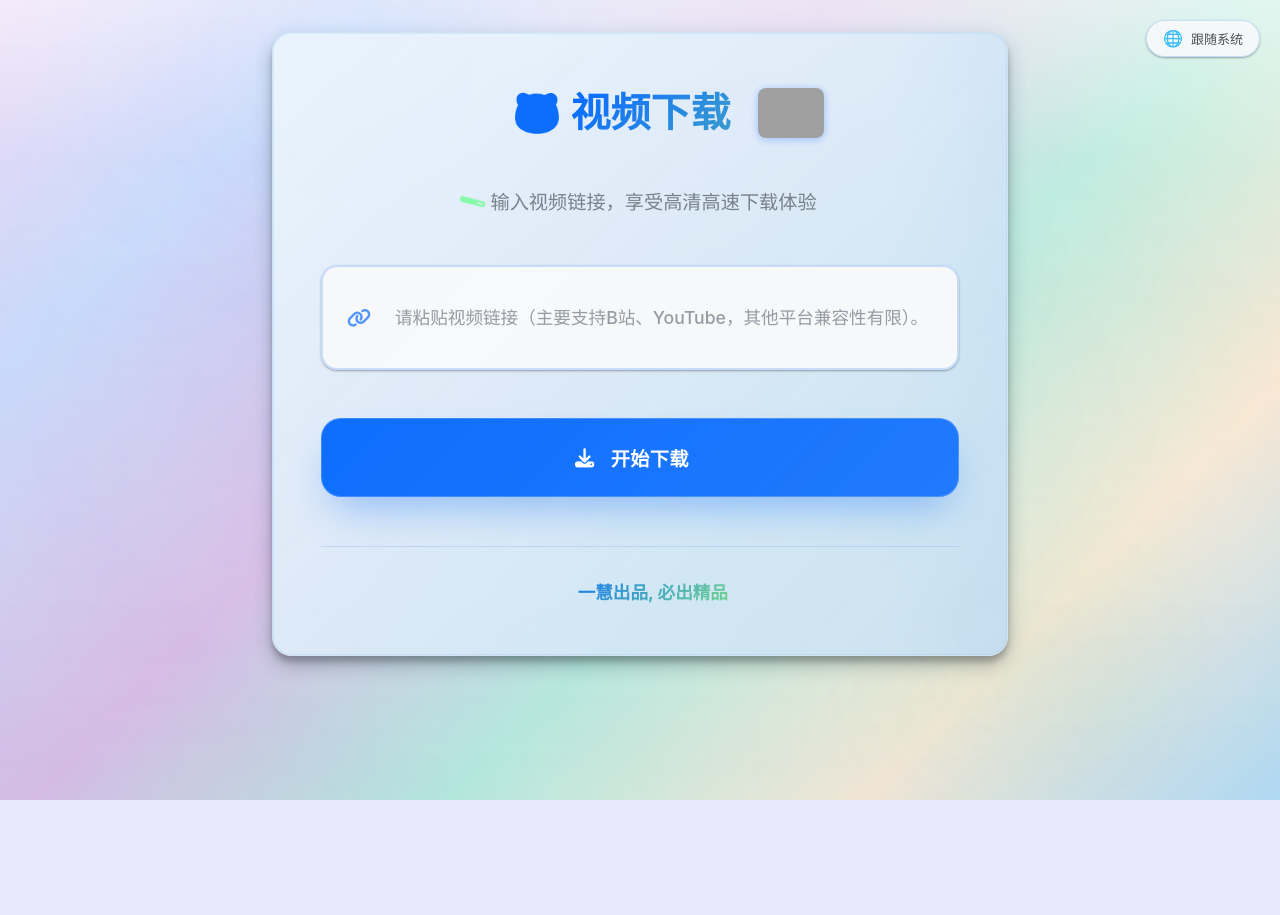
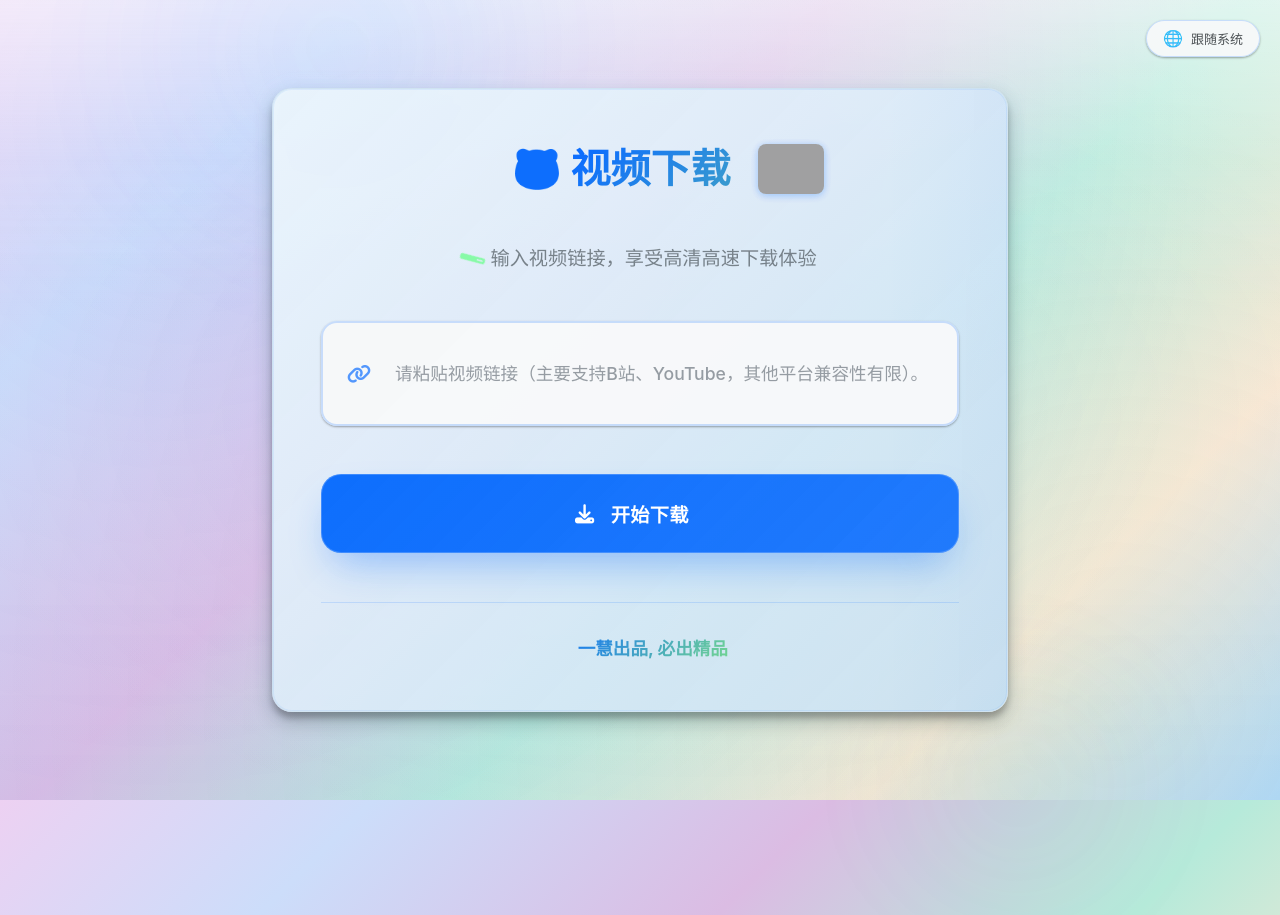
Before and after one commit to yiu867118/video.github.io, a Flask app: page / in a window 1280 px wide. Before the commit the page ends 800 px from the top, so only its background shows below. Run offline with Flask 2, Linux system fonts and the light colour scheme; grey boxes are pictures that could not be loaded.

Commit message:
描述这次修改

```diff
--- a/static/css/main.css
+++ b/static/css/main.css
@@ -248,9 +248,6 @@
 html {
   font-size: 16px;
   scroll-behavior: smooth;
-  height: 100%;
-  overflow-y: hidden;
-  overflow-x: hidden;
 }
 
 body {
@@ -258,9 +255,8 @@ body {
   line-height: 1.6;
   color: rgba(var(--text-rgb), 1);
   background-color: rgba(var(--background-rgb), 1);
-  min-height: 100vh;
-  overflow-x: hidden;
-  overflow-y: scroll;
+  margin: 0;
+  padding: 0;
   -webkit-font-smoothing: antialiased;
   -moz-osx-font-smoothing: grayscale;
   position: relative;
@@ -348,7 +344,6 @@ body {
       );
     pointer-events: none;
     z-index: -1;
-    animation: background-float 30s ease-in-out infinite;
   }
 
   @keyframes background-float {
@@ -412,6 +407,7 @@ body {
   padding: var(--spacing-xl);
   position: relative;
   z-index: 1;
+  min-height: 100vh;
   display: flex;
   flex-direction: column;
   justify-content: center;
```
